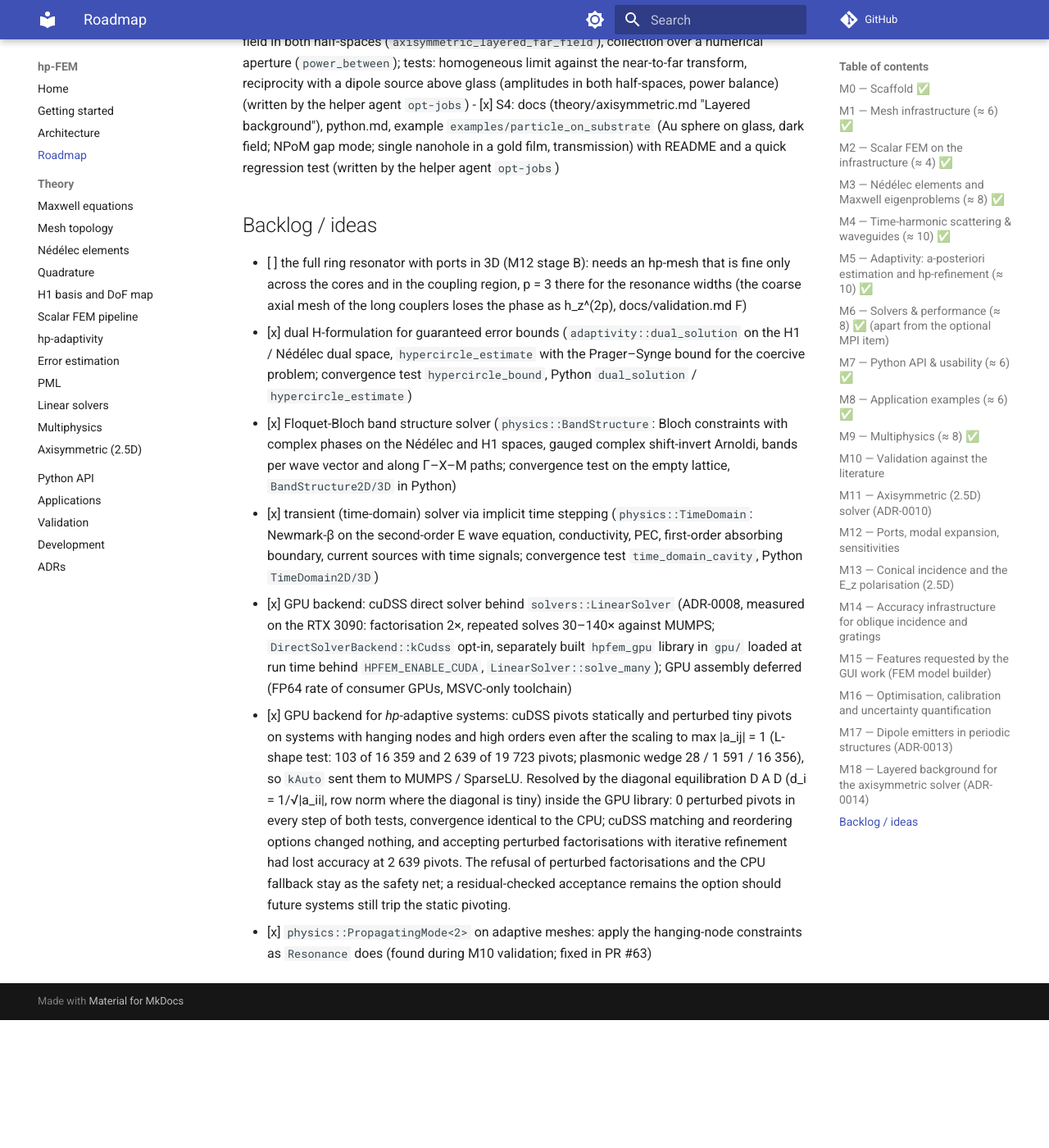
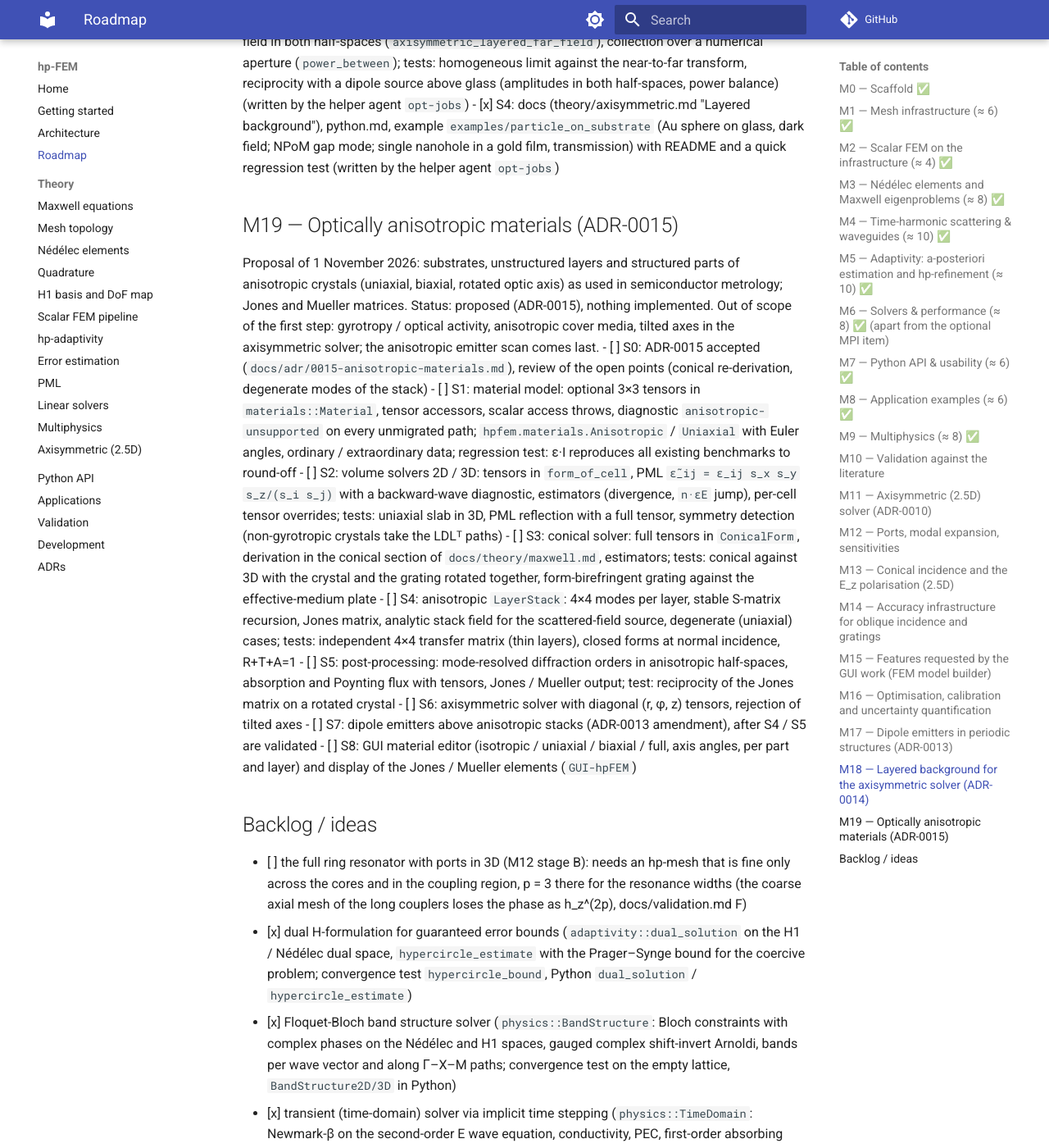
Before and after one commit to PhotonPower/hp-FEM, an MkDocs documentation site: the page built from docs/roadmap.md, in a window 1280 px wide and 1400 px high, scrolled down 13710 px. Shown: the whole window at 82% size. Built offline with MkDocs 1.6.1 and Material for MkDocs 9.7.7, drawn with Linux system fonts in a browser that asks for light colours; comment, search, counter and statistics services are not loaded; before the commit the page ends 14954 px from its top, so only the background shows below that.

Commit message:
docs(adr): ADR-0015 optically anisotropic materials, roadmap M19

```diff
--- a/docs/adr/README.md
+++ b/docs/adr/README.md
@@ -32,3 +32,4 @@ Template:
 | 0012 | Optimisation, calibration and UQ in `hpfem.opt` on the discrete sensitivities | accepted |
 | 0013 | Dipole emitters in periodic structures by array scanning of the conical cell problem | accepted |
 | 0014 | Layered background for the axisymmetric solver | accepted |
+| 0015 | Optically anisotropic materials (substrates, layers, structured parts) | proposed |
--- a/docs/roadmap.md
+++ b/docs/roadmap.md
@@ -520,6 +520,36 @@ particles on substrates, nanoparticle-on-mirror, holes and grooves in films (neg
   in a gold film, transmission) with README and a quick regression test (written by the helper
   agent `opt-jobs`)
 
+## M19 — Optically anisotropic materials (ADR-0015)
+Proposal of 1 November 2026: substrates, unstructured layers and structured parts of anisotropic
+crystals (uniaxial, biaxial, rotated optic axis) as used in semiconductor metrology; Jones and
+Mueller matrices. Status: proposed (ADR-0015), nothing implemented. Out of scope of the first
+step: gyrotropy / optical activity, anisotropic cover media, tilted axes in the axisymmetric
+solver; the anisotropic emitter scan comes last.
+- [ ] S0: ADR-0015 accepted (`docs/adr/0015-anisotropic-materials.md`), review of the open points
+  (conical re-derivation, degenerate modes of the stack)
+- [ ] S1: material model: optional 3×3 tensors in `materials::Material`, tensor accessors,
+  scalar access throws, diagnostic `anisotropic-unsupported` on every unmigrated path;
+  `hpfem.materials.Anisotropic` / `Uniaxial` with Euler angles, ordinary / extraordinary data;
+  regression test: ε·I reproduces all existing benchmarks to round-off
+- [ ] S2: volume solvers 2D / 3D: tensors in `form_of_cell`, PML `ε̃_ij = ε_ij s_x s_y s_z/(s_i s_j)`
+  with a backward-wave diagnostic, estimators (divergence, `n·εE` jump), per-cell tensor
+  overrides; tests: uniaxial slab in 3D, PML reflection with a full tensor, symmetry detection
+  (non-gyrotropic crystals take the LDLᵀ paths)
+- [ ] S3: conical solver: full tensors in `ConicalForm`, derivation in the conical section of `docs/theory/maxwell.md`,
+  estimators; tests: conical against 3D with the crystal and the grating rotated together,
+  form-birefringent grating against the effective-medium plate
+- [ ] S4: anisotropic `LayerStack`: 4×4 modes per layer, stable S-matrix recursion, Jones matrix,
+  analytic stack field for the scattered-field source, degenerate (uniaxial) cases; tests:
+  independent 4×4 transfer matrix (thin layers), closed forms at normal incidence, R+T+A=1
+- [ ] S5: post-processing: mode-resolved diffraction orders in anisotropic half-spaces,
+  absorption and Poynting flux with tensors, Jones / Mueller output; test: reciprocity of the
+  Jones matrix on a rotated crystal
+- [ ] S6: axisymmetric solver with diagonal (r, φ, z) tensors, rejection of tilted axes
+- [ ] S7: dipole emitters above anisotropic stacks (ADR-0013 amendment), after S4 / S5 are validated
+- [ ] S8: GUI material editor (isotropic / uniaxial / biaxial / full, axis angles, per part and
+  layer) and display of the Jones / Mueller elements (`GUI-hpFEM`)
+
 ## Backlog / ideas
 - [ ] the full ring resonator with ports in 3D (M12 stage B): needs an hp-mesh that is fine
   only across the cores and in the coupling region, p = 3 there for the resonance widths
```
Also changed, not shown: CHANGELOG.md (+3 -0 lines), docs/adr/0015-anisotropic-materials.md (added, +166 -0 lines).
